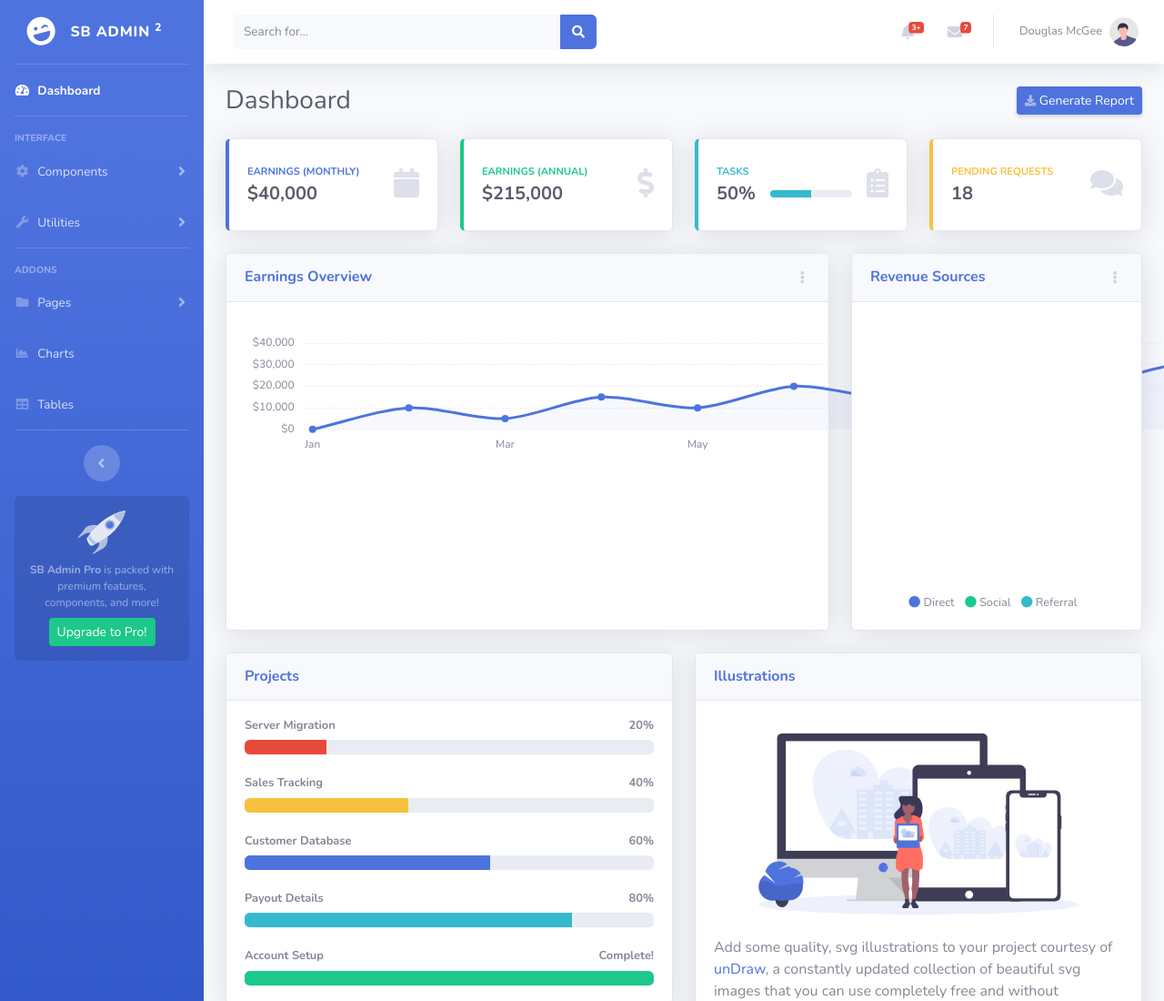
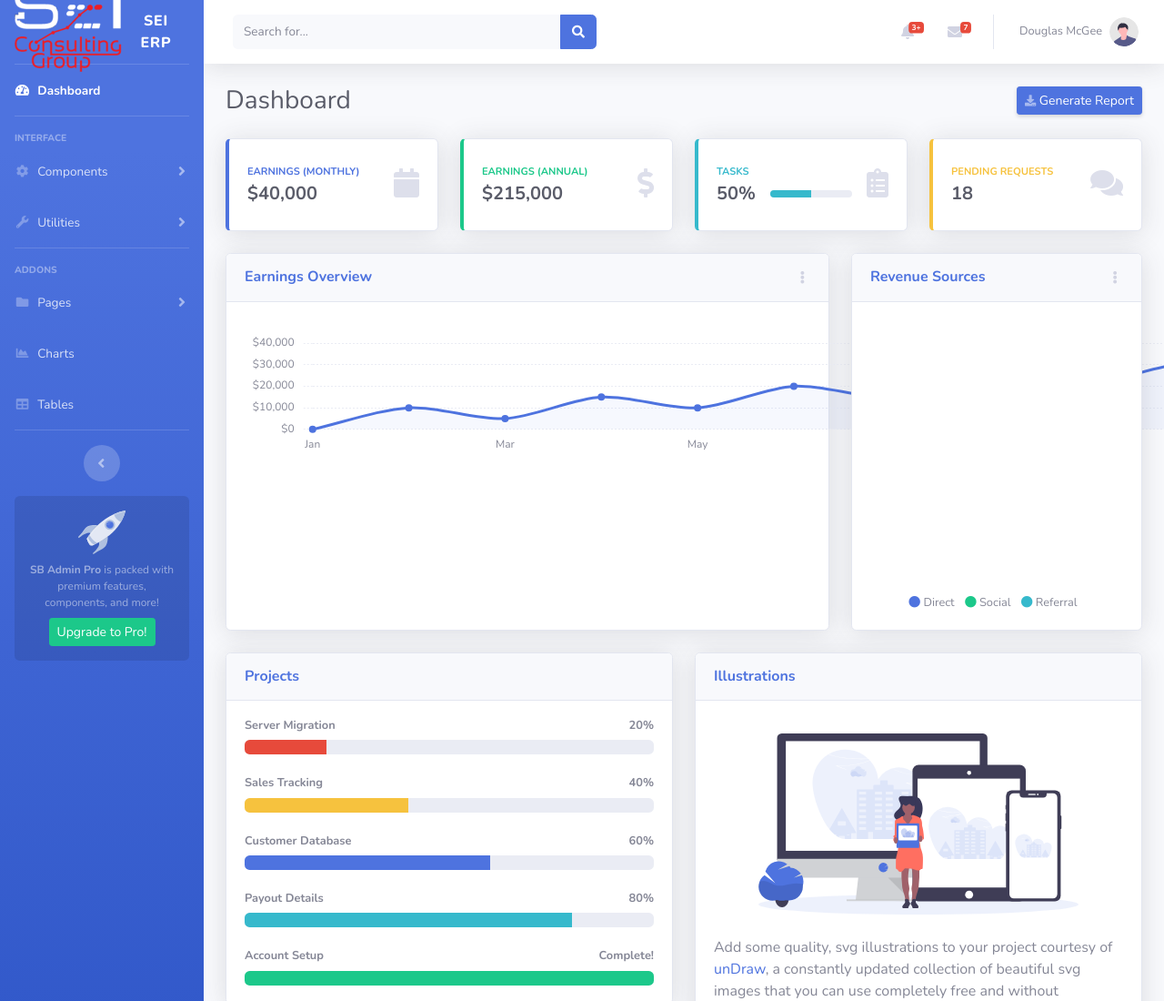
Before and after one commit to OmeOllin/SEI, a website with bundled scripts: page index.html in a window 1280 px wide. Shown: the top 1100 px of the page at 91% size. Built offline with nearby package versions, Linux system fonts and the light colour scheme.

Commit message:
Update index.html
Se establece el icono del menú

```diff
--- a/index.html
+++ b/index.html
@@ -33,10 +33,8 @@
 
             <!-- Sidebar - Brand -->
             <a class="sidebar-brand d-flex align-items-center justify-content-center" href="index.html">
-                <div class="sidebar-brand-icon rotate-n-15">
-                    <i class="fas fa-laugh-wink"></i>
-                </div>
-                <div class="sidebar-brand-text mx-3">SB Admin <sup>2</sup></div>
+                <img class="sidebar-card-illustration mb-2" src="img/Logo-on-dark.png" alt="">
+                <div class="sidebar-brand-text mx-3">SEI ERP</sup></div>
             </a>
 
             <!-- Divider -->
```
